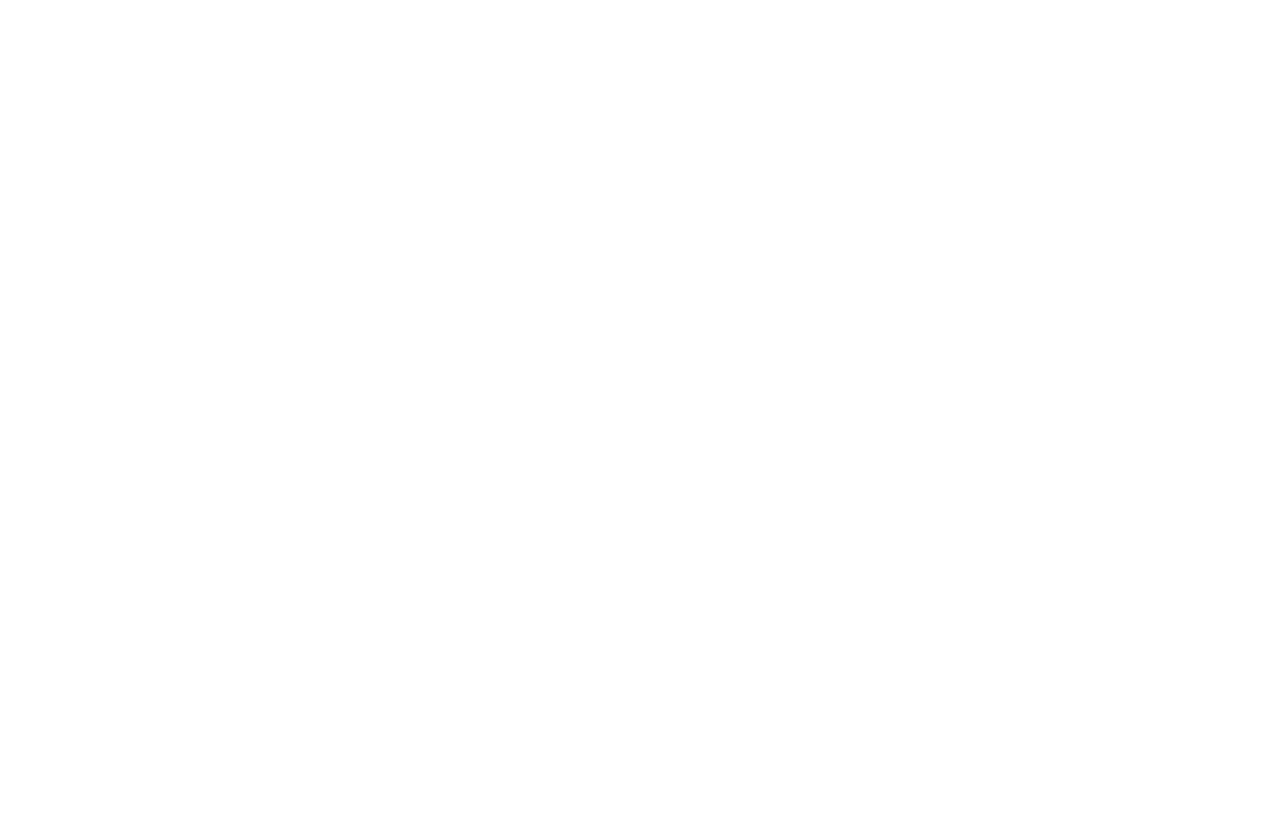
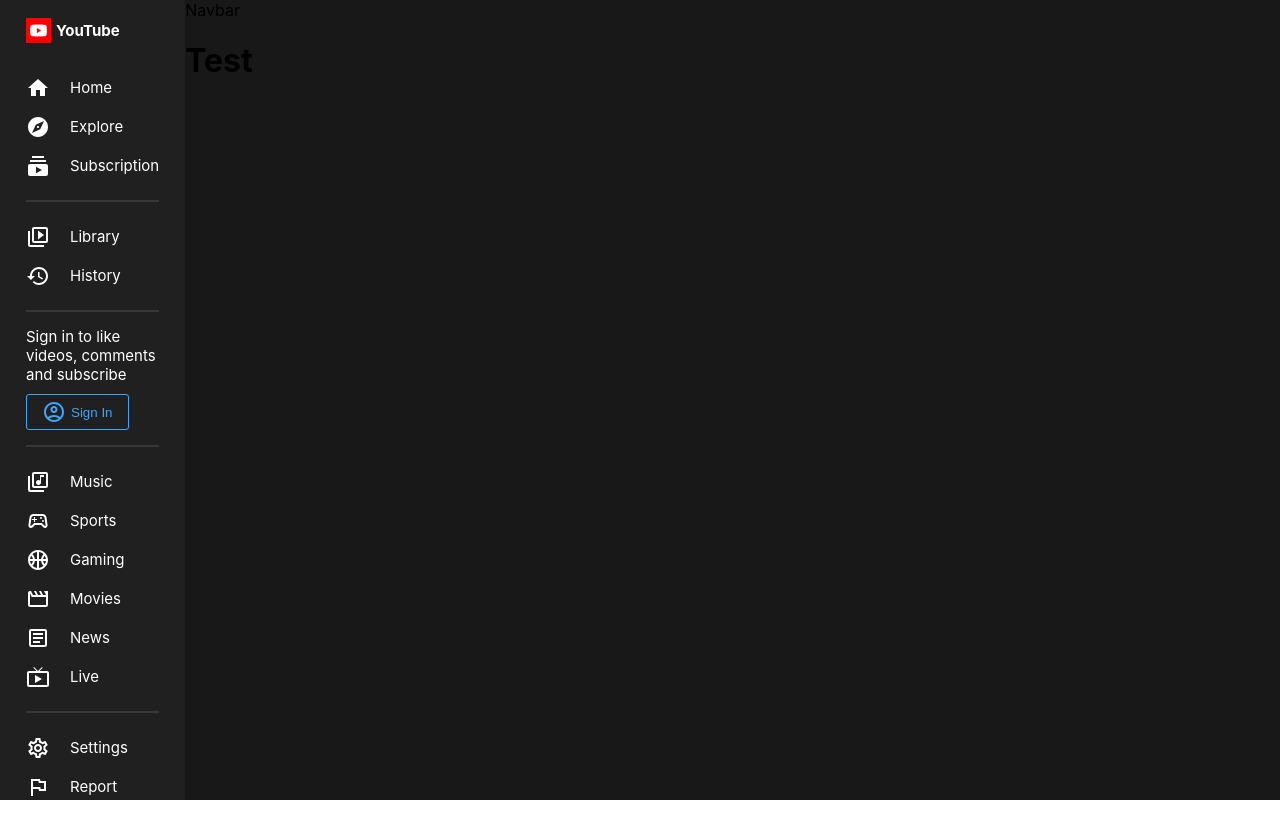
Before and after one commit to Anup4944/YouTube-clone, a React (Create React App) app: page / in a window 1280 px wide. Shown: the top 838 px of the page. Before the commit the page ends 800 px from the top, so only its background shows below. Built offline with nearby package versions, Linux system fonts and the light colour scheme.

Commit message:
style components created

```diff
--- a/package.json
+++ b/package.json
@@ -3,12 +3,18 @@
   "version": "0.1.0",
   "private": true,
   "dependencies": {
+    "@emotion/react": "^11.9.3",
+    "@emotion/styled": "^11.9.3",
+    "@mui/icons-material": "^5.8.4",
+    "@mui/material": "^5.8.6",
     "@testing-library/jest-dom": "^5.16.4",
     "@testing-library/react": "^13.3.0",
     "@testing-library/user-event": "^13.5.0",
     "react": "^18.2.0",
     "react-dom": "^18.2.0",
+    "react-router-dom": "^6.3.0",
     "react-scripts": "5.0.1",
+    "styled-components": "^5.3.5",
     "web-vitals": "^2.1.4"
   },
   "scripts": {
--- a/src/App.css
+++ /dev/null
@@ -1,38 +0,0 @@
-.App {
-  text-align: center;
-}
-
-.App-logo {
-  height: 40vmin;
-  pointer-events: none;
-}
-
-@media (prefers-reduced-motion: no-preference) {
-  .App-logo {
-    animation: App-logo-spin infinite 20s linear;
-  }
-}
-
-.App-header {
-  background-color: #282c34;
-  min-height: 100vh;
-  display: flex;
-  flex-direction: column;
-  align-items: center;
-  justify-content: center;
-  font-size: calc(10px + 2vmin);
-  color: white;
-}
-
-.App-link {
-  color: #61dafb;
-}
-
-@keyframes App-logo-spin {
-  from {
-    transform: rotate(0deg);
-  }
-  to {
-    transform: rotate(360deg);
-  }
-}
--- a/src/App.js
+++ b/src/App.js
@@ -1,7 +1,21 @@
-import "./App.css";
+import React from "react";
+import { Container, Main, Wrapper } from "./app.style.js";
+import Menu from "./components/Menu/Menu.jsx";
+import Navbar from "./components/Navbar/Navbar.jsx";
 
-function App() {
-  return <div className="App"></div>;
-}
+const App = () => {
+  return (
+    <Container>
+      <Menu />
+
+      <Main>
+        <Navbar />
+        <Wrapper>
+          <h1>Test</h1>
+        </Wrapper>
+      </Main>
+    </Container>
+  );
+};
 
 export default App;
--- /dev/null
+++ b/src/app.style.js
@@ -0,0 +1,12 @@
+import styled from "styled-components";
+
+export const Container = styled.div`
+  display: flex;
+`;
+
+export const Main = styled.div`
+  flex: 7;
+  background-color: #181818;
+`;
+
+export const Wrapper = styled.div``;
--- /dev/null
+++ b/src/components/Menu/Menu.jsx
@@ -0,0 +1,114 @@
+import React from "react";
+import {
+  Container,
+  Wrapper,
+  Logo,
+  Img,
+  Item,
+  Hr,
+  Login,
+  Button,
+} from "./menu.style";
+import YouLogo from "../../images/logo.png";
+import HomeIcon from "@mui/icons-material/Home";
+import ExploreIcon from "@mui/icons-material/Explore";
+import SubscriptionsIcon from "@mui/icons-material/Subscriptions";
+import VideoLibraryOutlinedIcon from "@mui/icons-material/VideoLibraryOutlined";
+import HistoryOutlinedIcon from "@mui/icons-material/HistoryOutlined";
+import LibraryMusicOutlinedIcon from "@mui/icons-material/LibraryMusicOutlined";
+import SportsEsportsOutlinedIcon from "@mui/icons-material/SportsEsportsOutlined";
+import SportsBasketballOutlinedIcon from "@mui/icons-material/SportsBasketballOutlined";
+import MovieOutlinedIcon from "@mui/icons-material/MovieOutlined";
+import ArticleOutlinedIcon from "@mui/icons-material/ArticleOutlined";
+import LiveTvOutlinedIcon from "@mui/icons-material/LiveTvOutlined";
+import AccountCircleOutlinedIcon from "@mui/icons-material/AccountCircleOutlined";
+import SettingsOutlinedIcon from "@mui/icons-material/SettingsOutlined";
+import FlagOutlinedIcon from "@mui/icons-material/FlagOutlined";
+import HelpOutlineOutlinedIcon from "@mui/icons-material/HelpOutlineOutlined";
+import SettingsBrightnessOutlinedIcon from "@mui/icons-material/SettingsBrightnessOutlined";
+
+const Menu = () => {
+  return (
+    <Container>
+      <Wrapper>
+        <Logo>
+          <Img src={YouLogo} alt="logo" />
+          YouTube
+        </Logo>
+        <Item>
+          <HomeIcon />
+          Home
+        </Item>
+        <Item>
+          <ExploreIcon />
+          Explore
+        </Item>
+        <Item>
+          <SubscriptionsIcon />
+          Subscription
+        </Item>
+        <Hr />
+        <Item>
+          <VideoLibraryOutlinedIcon />
+          Library
+        </Item>
+        <Item>
+          <HistoryOutlinedIcon />
+          History
+        </Item>
+        <Hr />
+        <Login>
+          Sign in to like videos, comments and subscribe
+          <Button>
+            <AccountCircleOutlinedIcon />
+            Sign In
+          </Button>
+        </Login>
+        <Hr />
+        <Item>
+          <LibraryMusicOutlinedIcon />
+          Music
+        </Item>
+        <Item>
+          <SportsEsportsOutlinedIcon />
+          Sports
+        </Item>
+        <Item>
+          <SportsBasketballOutlinedIcon />
+          Gaming
+        </Item>
+        <Item>
+          <MovieOutlinedIcon />
+          Movies
+        </Item>
+        <Item>
+          <ArticleOutlinedIcon />
+          News
+        </Item>
+        <Item>
+          <LiveTvOutlinedIcon />
+          Live
+        </Item>
+        <Hr />
+        <Item>
+          <SettingsOutlinedIcon />
+          Settings
+        </Item>
+        <Item>
+          <FlagOutlinedIcon />
+          Report
+        </Item>
+        <Item>
+          <HelpOutlineOutlinedIcon />
+          Help
+        </Item>
+        <Item>
+          <SettingsBrightnessOutlinedIcon />
+          Light Mode
+        </Item>
+      </Wrapper>
+    </Container>
+  );
+};
+
+export default Menu;
--- /dev/null
+++ b/src/components/Menu/menu.style.js
@@ -0,0 +1,54 @@
+import styled from "styled-components";
+
+export const Container = styled.div`
+  flex: 1;
+  background-color: #202020;
+  color: white;
+  height: 100vh;
+  font-size: 15px;
+  position: sticky;
+  top: 0;
+`;
+export const Wrapper = styled.div`
+  padding: 18px 26px;
+`;
+
+export const Logo = styled.div`
+  display: flex;
+  align-items: center;
+  gap: 5px;
+  font-weight: bold;
+  margin-bottom: 25px;
+`;
+
+export const Img = styled.img`
+  height: 25px;
+`;
+
+export const Item = styled.div`
+  display: flex;
+  align-items: center;
+  gap: 20px;
+  cursor: pointer;
+  padding: 7.5px 0px;
+`;
+
+export const Hr = styled.hr`
+  margin: 15px 0px;
+  border: 0.5px solid #373737;
+`;
+
+export const Login = styled.div``;
+export const Button = styled.button`
+  padding: 5px 15px;
+  background-color: transparent;
+  border: 1px solid #3ea6ff;
+  color: #3ea6ff;
+  border-radius: 3px;
+  font-weight: 500;
+  margin-top: 10px;
+  cursor: pointer;
+  display: flex;
+  align-items: center;
+  gap: 5px;
+`;
--- /dev/null
+++ b/src/components/Navbar/Navbar.jsx
@@ -0,0 +1,7 @@
+import React from "react";
+
+const Navbar = () => {
+  return <div>Navbar</div>;
+};
+
+export default Navbar;
```
Also changed, not shown: src/components/Navbar/navbar.style.js (added), src/images/logo.png (added), 1 other file (tests, documents, lock files or other folders).
